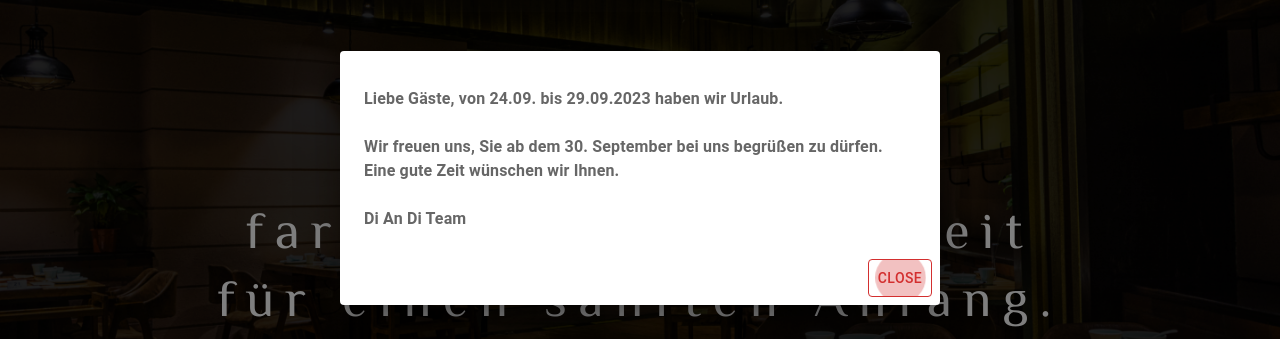
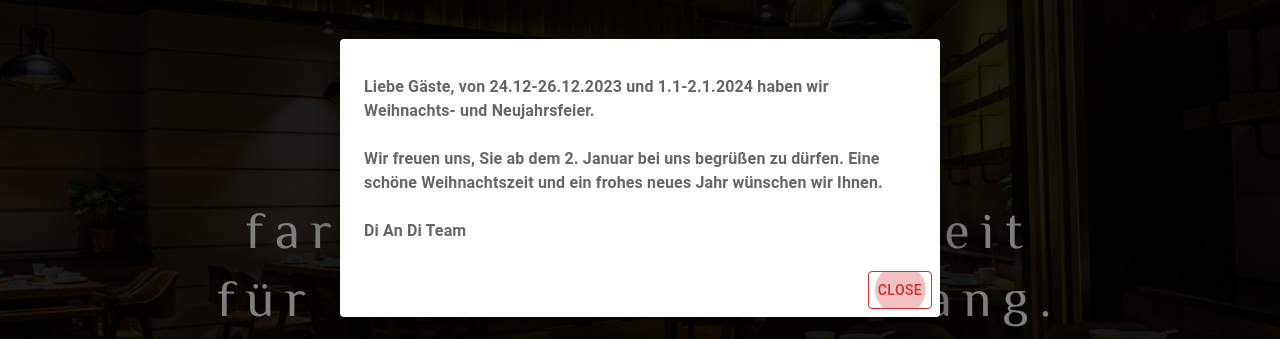
Before and after one commit to projectlac/german-restaurant, a Next.js app: page / in a window 1280 px wide. Shown: the part 222-561 px from the top of the page. Built offline with nearby package versions, Linux system fonts and the light colour scheme.

Commit message:
Change noti

```diff
--- a/src/components/Notification/Notification.tsx
+++ b/src/components/Notification/Notification.tsx
@@ -31,7 +31,8 @@ export default function Notification() {
                 mt: 2,
               }}
             >
-              Liebe Gäste, von 24.09. bis 29.09.2023 haben wir Urlaub.
+              Liebe Gäste, von 24.12-26.12.2023 und 1.1-2.1.2024 haben wir
+              Weihnachts- und Neujahrsfeier.
             </Typography>
             <br />
             <Typography
@@ -40,8 +41,10 @@ export default function Notification() {
                 fontSize: "16px",
               }}
             >
-              Wir freuen uns, Sie ab dem 30. September bei uns begrüßen zu
-              dürfen. Eine gute Zeit wünschen wir Ihnen. <br />
+              Wir freuen uns, Sie ab dem 2. Januar bei uns begrüßen zu dürfen.
+              Eine schöne Weihnachtszeit und ein frohes neues Jahr wünschen wir
+              Ihnen.
+              <br />
               <br />
               Di An Di Team
             </Typography>
```
